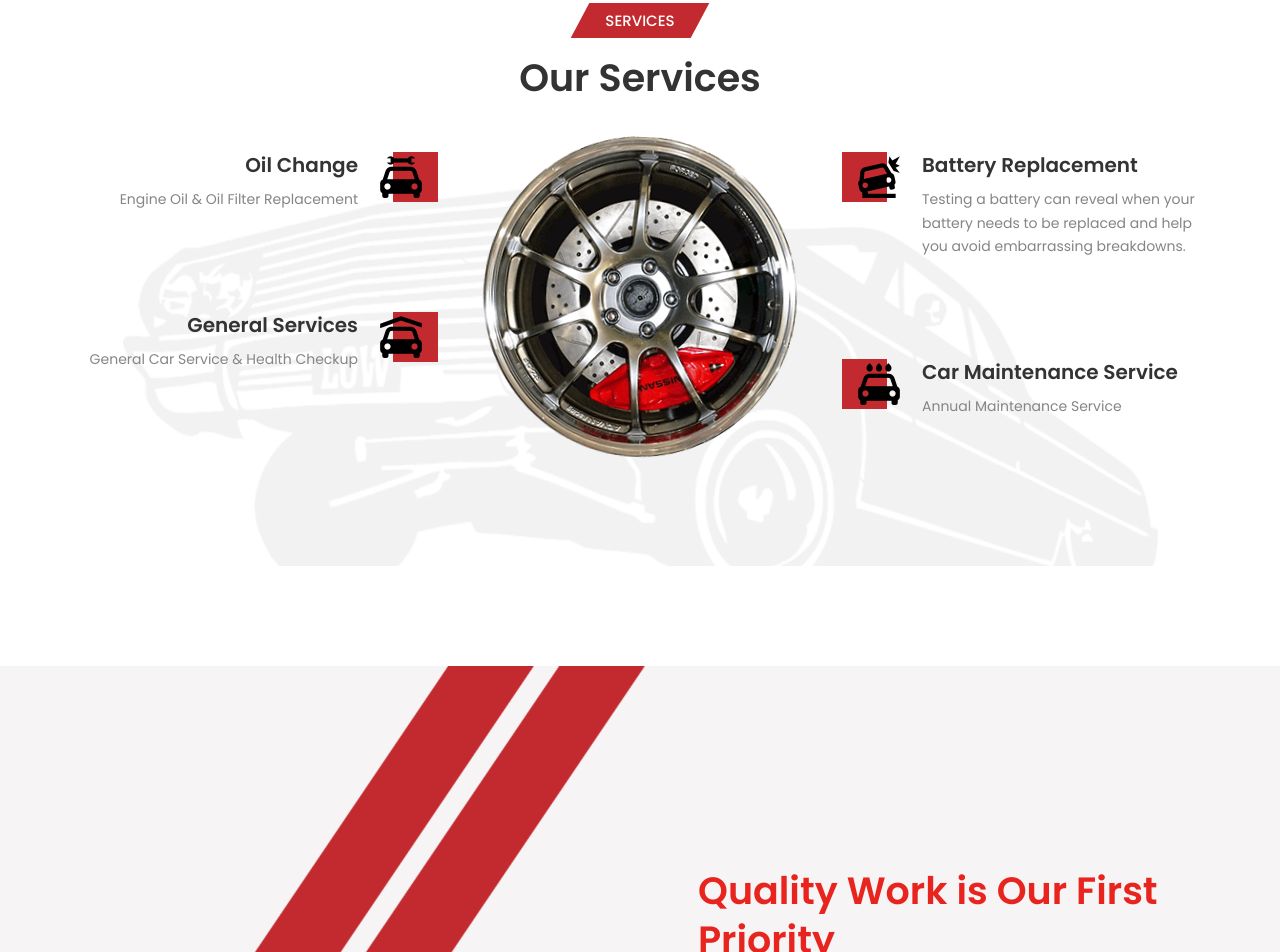
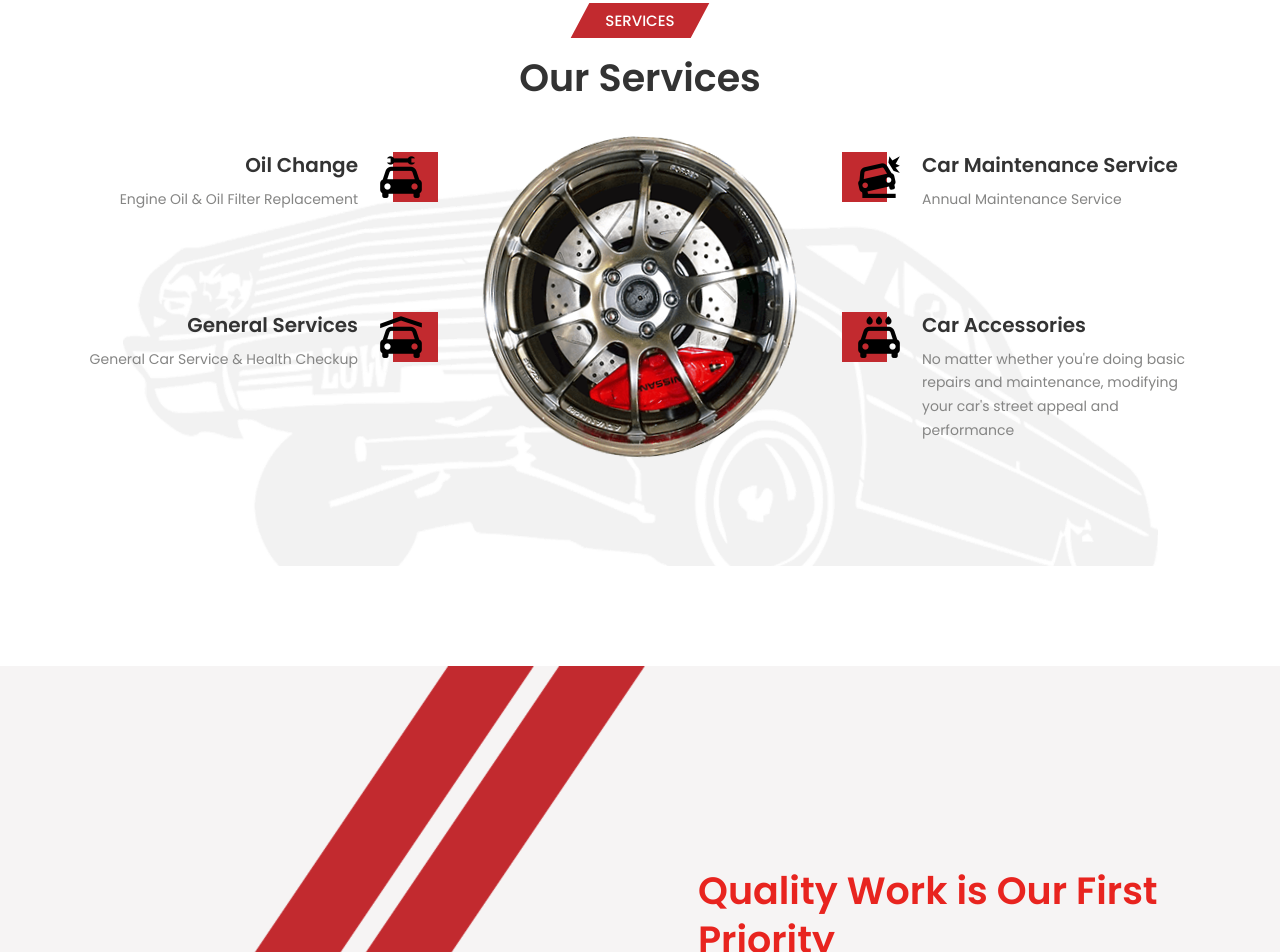
Before and after one commit to vinay4656/Garage99, a plain HTML site: page index.html in a window 1280 px wide. Shown: the part 867-1819 px from the top of the page. Drawn offline with nearby package versions, Linux system fonts and the light colour scheme; a script that the page names is missing; files whose address does not match are found by name.

Commit message:
Update index.html

```diff
--- a/index.html
+++ b/index.html
@@ -252,14 +252,13 @@
                     <div class="process-item">
                         <div class="process-inner process-two">
                             <i class='bx bxs-car-crash'></i>
-                            <h3>Battery Replacement</h3>
-                            <p>Testing a battery can reveal when your battery needs to be replaced and help you avoid
-                                embarrassing breakdowns.</p>
+                           <h3>Car Maintenance Service</h3>
+                            <p>Annual Maintenance Service</p>
                         </div>
                         <div class="process-inner process-three">
                             <i class='bx bxs-car-wash'></i>
-                            <h3>Car Maintenance Service</h3>
-                            <p>Annual Maintenance Service</p>
+                            <h3>Car Accessories</h3>
+                            <p>No matter whether you're doing basic repairs and maintenance, modifying your car's street appeal and performance</p>
                         </div>
                     </div>
                 </div>
```
